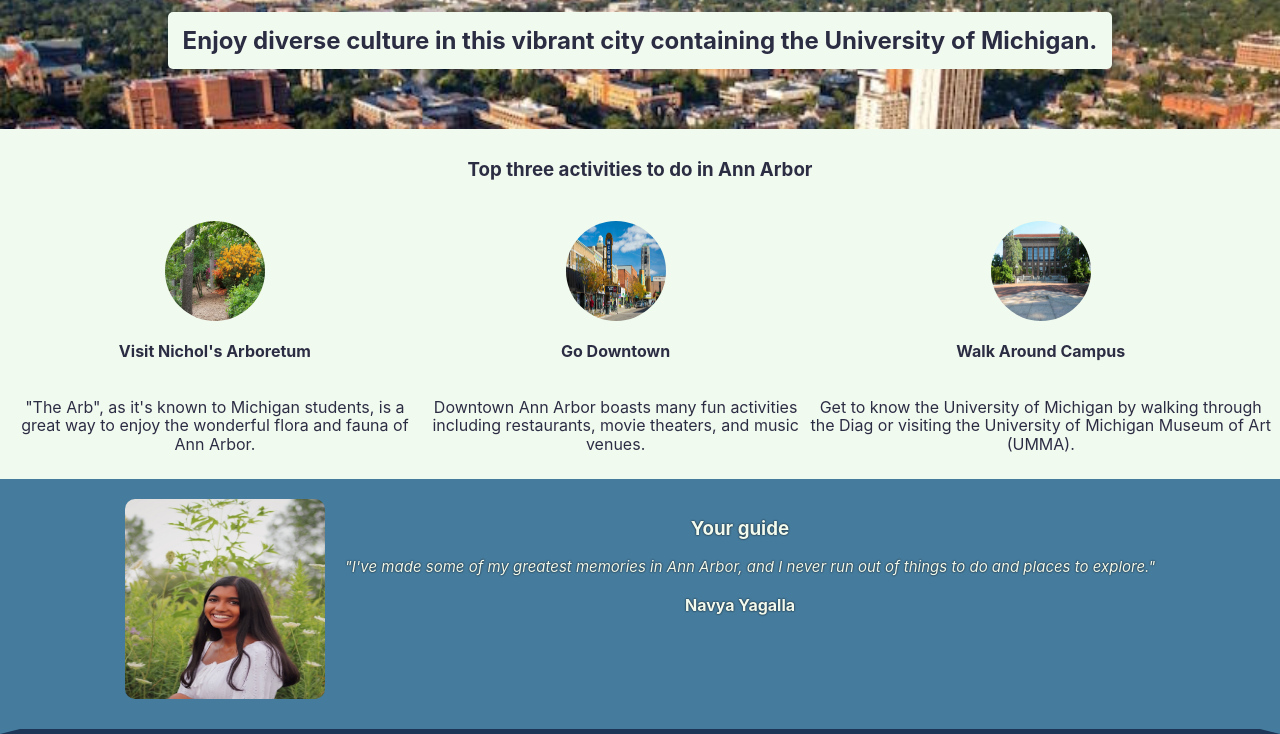
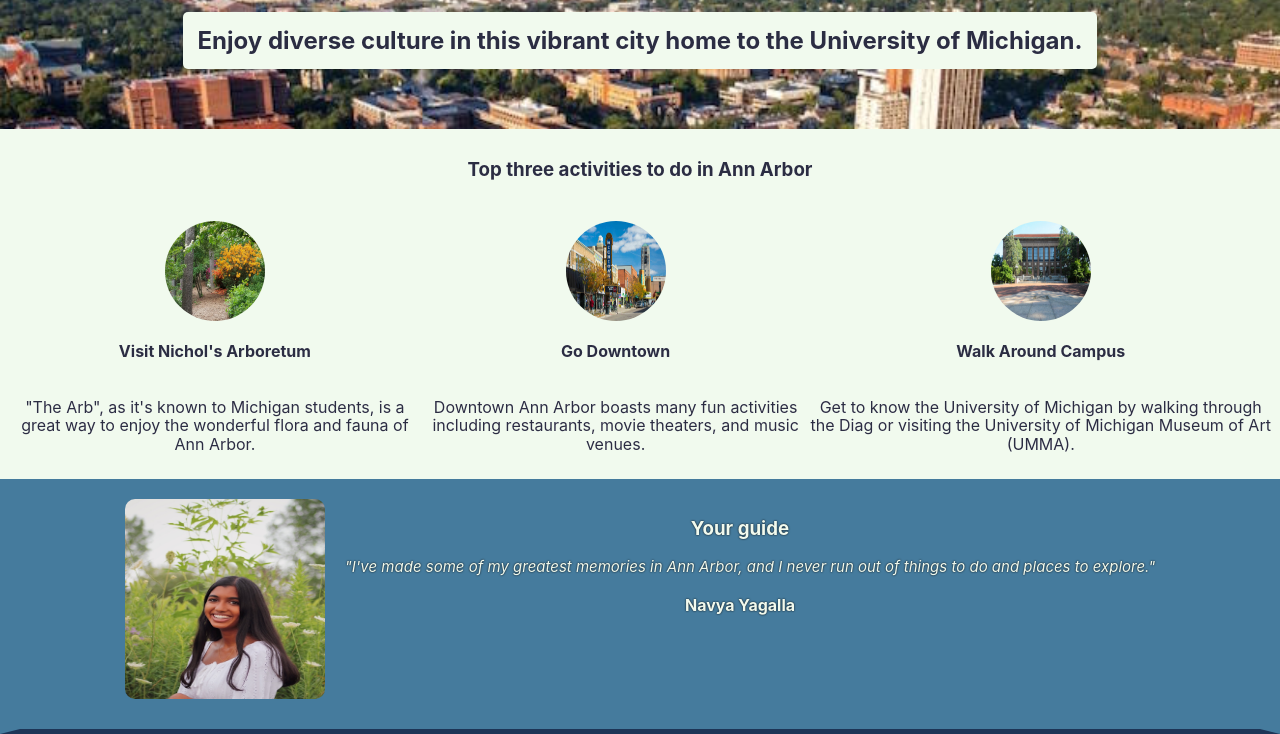
Before and after one commit to navyayagalla/hometown-site, a website built with Vite: page index.html in a window 1280 px wide. Shown: the part 125-859 px from the top of the page. Built offline with nearby package versions, Linux system fonts and the light colour scheme.

Commit message:
Changed phrasing of title

```diff
--- a/index.html
+++ b/index.html
@@ -8,7 +8,7 @@
         <!-- HERO SECTION -->
         <div id="hero">
             <h1 id="visit-title">Visit Ann Arbor</h1>
-            <h2 id="visit-header">Enjoy diverse culture in this vibrant city containing the University of Michigan.</h2>
+            <h2 id="visit-header">Enjoy diverse culture in this vibrant city home to the University of Michigan.</h2>
         </div>
 
         <!-- ACTIVITIES SECTION -->
```
